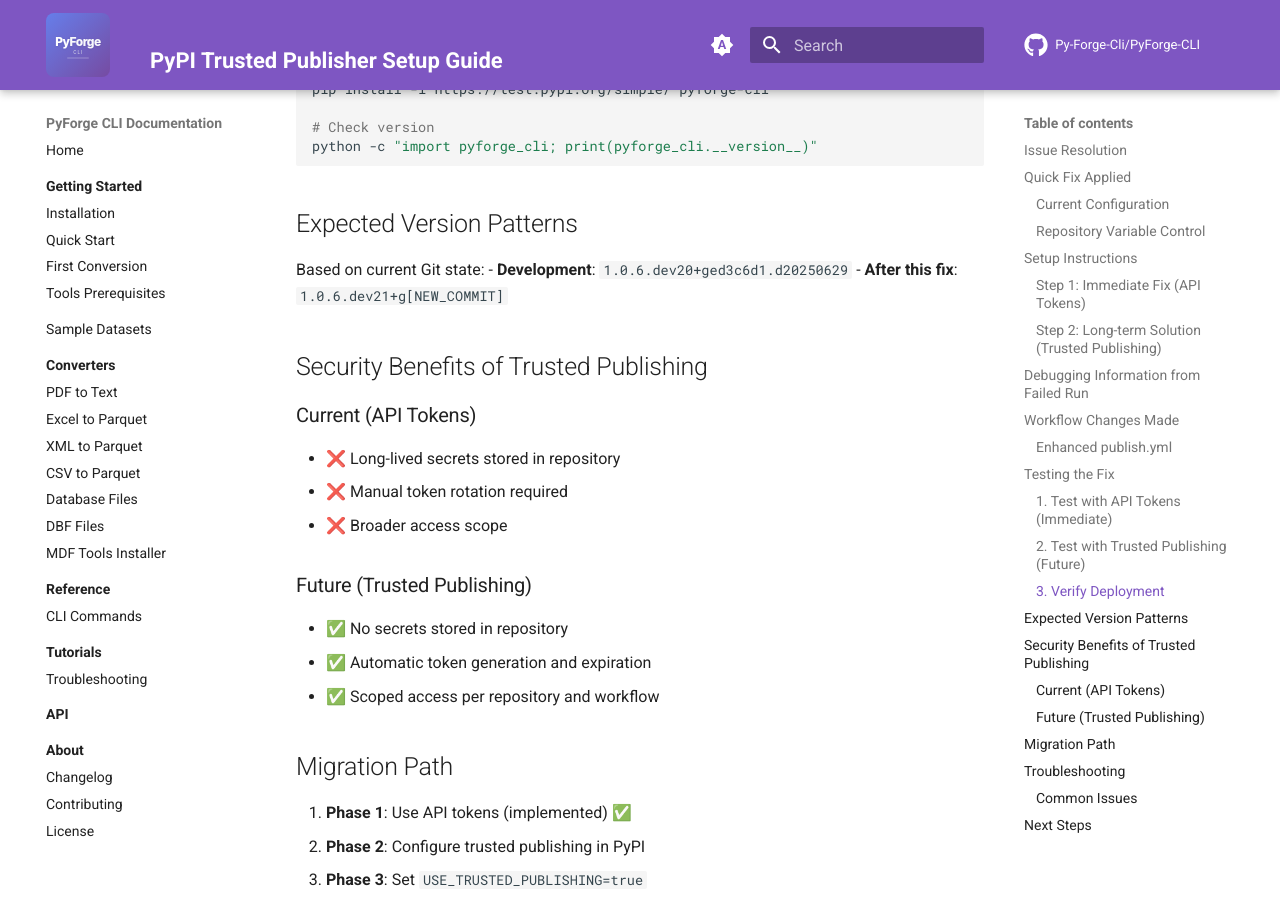
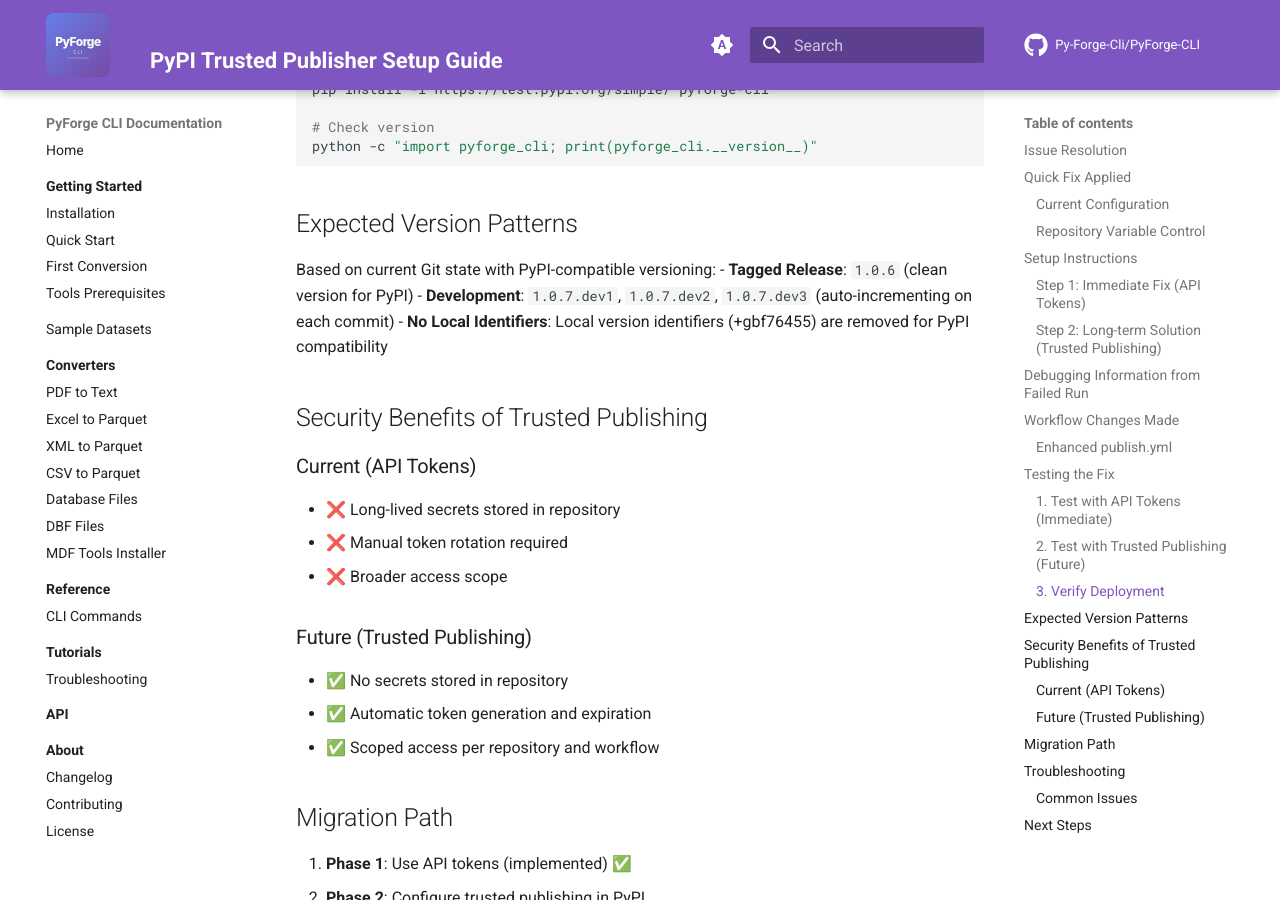
Before and after one commit to Py-Forge-Cli/PyForge-CLI, an MkDocs documentation site: the page built from docs/pypi-trusted-publisher-setup.md, in a window 1280 px wide and 900 px high, scrolled down 2681 px. Built offline with MkDocs 1.6.1 and Material for MkDocs 9.7.7, drawn with Linux system fonts in a browser that asks for light colours; comment, search, counter and statistics services are not loaded; the version menu is left out.

Commit message:
Update PyPI deployment documentation with version patterns
- Document PyPI-compatible versioning behavior
- Clarify dev version auto-increment (1.0.x.devN)
- Update expected version patterns for releases vs development

```diff
--- a/docs/pypi-trusted-publisher-setup.md
+++ b/docs/pypi-trusted-publisher-setup.md
@@ -123,9 +123,10 @@
 
 ## Expected Version Patterns
 
-Based on current Git state:
-- **Development**: `1.0.6.dev20+ged3c6d1.d20250629`
-- **After this fix**: `1.0.6.dev21+g[NEW_COMMIT]`
+Based on current Git state with PyPI-compatible versioning:
+- **Tagged Release**: `1.0.6` (clean version for PyPI)
+- **Development**: `1.0.7.dev1`, `1.0.7.dev2`, `1.0.7.dev3` (auto-incrementing on each commit)
+- **No Local Identifiers**: Local version identifiers (+gbf76455) are removed for PyPI compatibility
 
 ## Security Benefits of Trusted Publishing
 
```
